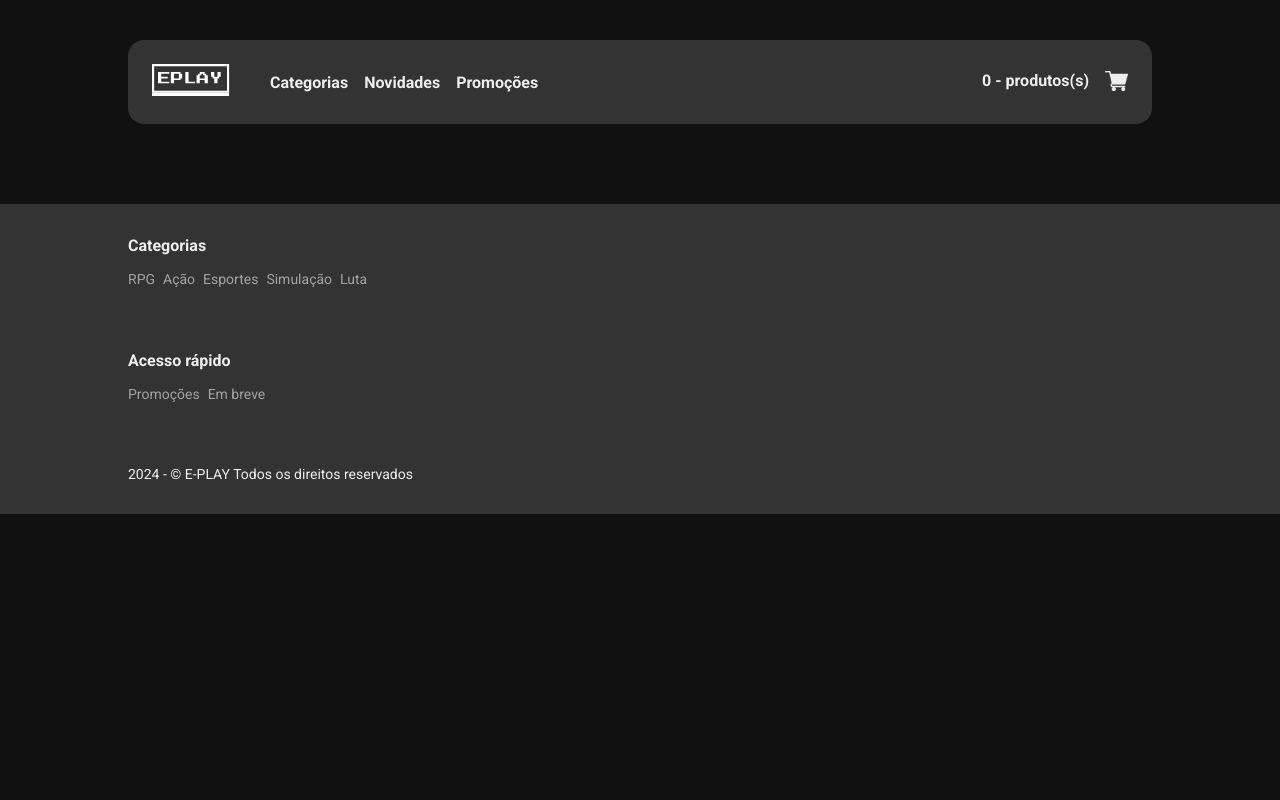
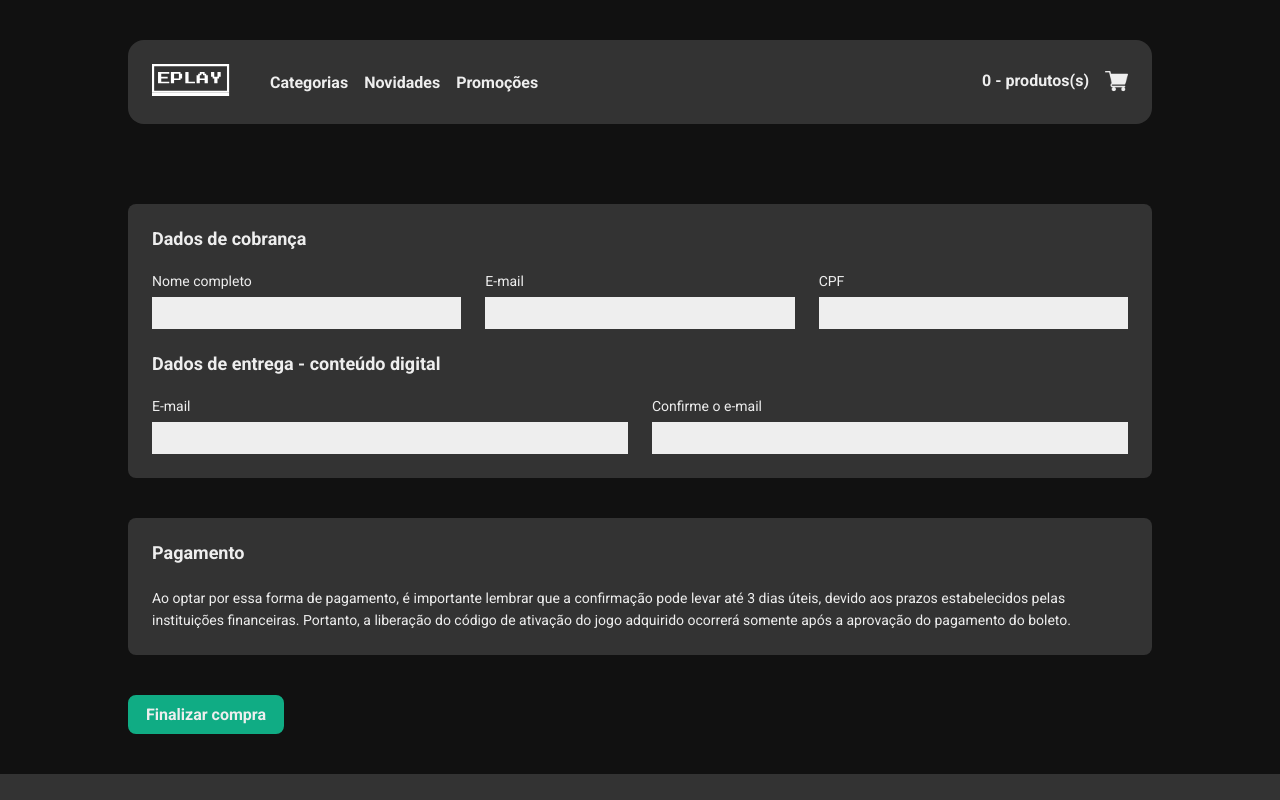
Before and after one commit to leandrosousaljs/clone_eplay, a React (Create React App) app: page /checkout in a window 1280 px wide. Shown: the top 800 px of the page. Built offline with nearby package versions, Linux system fonts and the light colour scheme.

Commit message:
Construindo a página de checkout

```diff
--- /dev/null
+++ b/src/components/Card/index.tsx
@@ -0,0 +1,15 @@
+import { Container } from './styles'
+
+type Props = {
+  children: JSX.Element
+  title: string
+}
+
+const Card = ({ children, title }: Props) => (
+  <Container>
+    <h2>{title}</h2>
+    {children}
+  </Container>
+)
+
+export default Card
--- /dev/null
+++ b/src/components/Card/styles.ts
@@ -0,0 +1,26 @@
+import styled from 'styled-components'
+import { cores } from '../../styles'
+
+export const Container = styled.div`
+  border-radius: 8px;
+  background-color: ${cores.cinza};
+  padding: 24px;
+  margin-bottom: 40px;
+
+  h2,
+  h3 {
+    font-size: 18px;
+    font-weight: bold;
+    color: ${cores.branca};
+    margin-bottom: 24px;
+  }
+
+  .margin-top {
+    margin-top: 24px;
+  }
+
+  p {
+    font-size: 14px;
+    line-height: 22px;
+  }
+`
--- a/src/components/Footer/styles.ts
+++ b/src/components/Footer/styles.ts
@@ -8,6 +8,7 @@
   background-color: ${cores.cinza};
   padding: 32px 0;
   font-size: 14px;
+  margin-top: 40px;
 `
 
 export const SectionTitle = styled.h4`
--- /dev/null
+++ b/src/pages/Checkout/index.tsx
@@ -0,0 +1,53 @@
+import Button from '../../components/Button'
+import Card from '../../components/Card'
+import { InputGroup, Row } from './styles'
+
+const Checkout = () => (
+  <div className="container">
+    <Card title="Dados de cobrança">
+      <>
+        <Row>
+          <InputGroup>
+            <label htmlFor="fullName">Nome completo</label>
+            <input type="text" id="fullName" />
+          </InputGroup>
+          <InputGroup>
+            <label htmlFor="email">E-mail</label>
+            <input type="email" id="email" />
+          </InputGroup>
+          <InputGroup>
+            <label htmlFor="cpf">CPF</label>
+            <input type="text" id="cpf" />
+          </InputGroup>
+        </Row>
+        <h3 className="margin-top">Dados de entrega - conteúdo digital</h3>
+        <Row>
+          <InputGroup>
+            <label htmlFor="deliveryEmail">E-mail</label>
+            <input type="email" id="deliveryEmail" />
+          </InputGroup>
+          <InputGroup>
+            <label htmlFor="confirmDeliveryEmail">Confirme o e-mail</label>
+            <input type="email" id="confirmDeliveryEmail" />
+          </InputGroup>
+        </Row>
+      </>
+    </Card>
+    <Card title="Pagamento">
+      <div>
+        <p>
+          Ao optar por essa forma de pagamento, é importante lembrar que a
+          confirmação pode levar até 3 dias úteis, devido aos prazos
+          estabelecidos pelas instituições financeiras. Portanto, a liberação do
+          código de ativação do jogo adquirido ocorrerá somente após a aprovação
+          do pagamento do boleto.
+        </p>
+      </div>
+    </Card>
+    <Button type="button" title="Clique aqui para finalizar a compra">
+      Finalizar compra
+    </Button>
+  </div>
+)
+
+export default Checkout
--- /dev/null
+++ b/src/pages/Checkout/styles.ts
@@ -0,0 +1,25 @@
+import styled from 'styled-components'
+import { cores } from '../../styles'
+
+export const Row = styled.div`
+  display: flex;
+  column-gap: 24px;
+`
+
+export const InputGroup = styled.div`
+  flex: auto;
+
+  label {
+    font-size: 14px;
+    margin-bottom: 8px;
+    display: block;
+  }
+
+  input {
+    background-color: ${cores.branca};
+    height: 32px;
+    padding: 0 8px;
+    border: 1px solid ${cores.branca};
+    width: 100%;
+  }
+`
--- a/src/routes.tsx
+++ b/src/routes.tsx
@@ -3,12 +3,14 @@
 import Home from './pages/Home'
 import Categories from './pages/Categories'
 import Product from './pages/Product'
+import Checkout from './pages/Checkout'
 
 const Rotas = () => (
   <Routes>
     <Route path="/" element={<Home />} />
     <Route path="/categories" element={<Categories />} />
     <Route path="/product/:id" element={<Product />} />
+    <Route path="/checkout" element={<Checkout />} />
   </Routes>
 )
 
```
